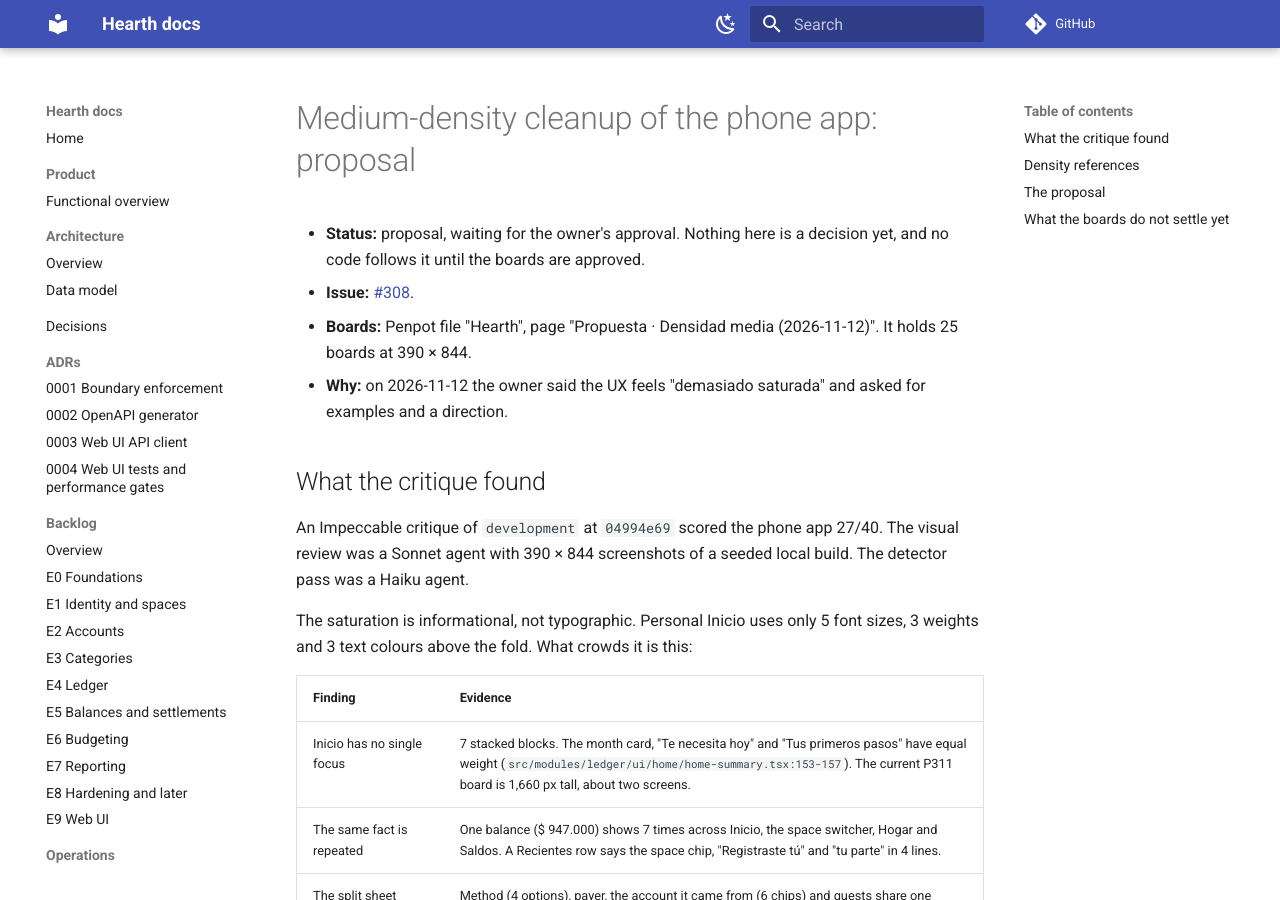
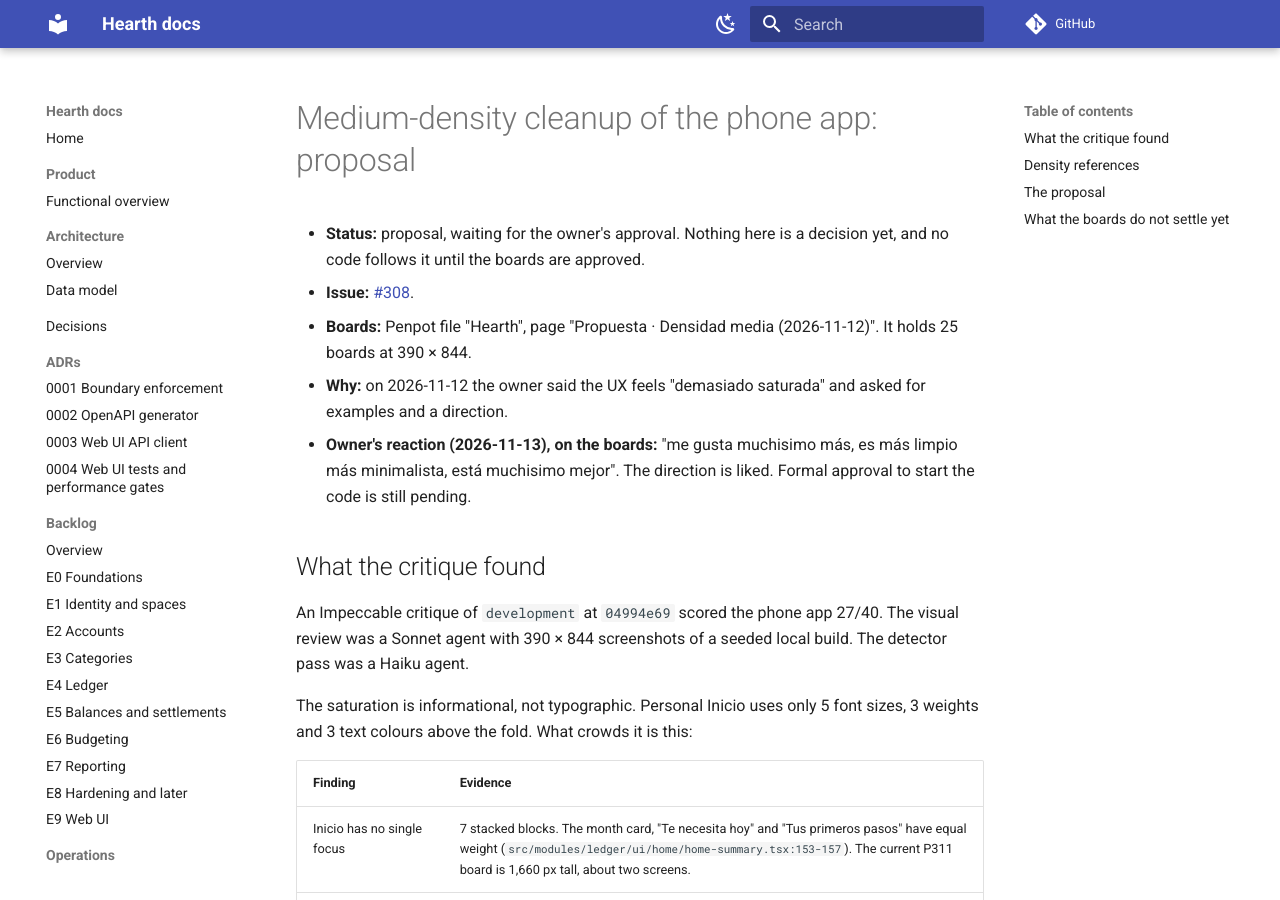
Before and after one commit to Facabore/Hearth, an MkDocs documentation site: the page built from docs/design/2026-11-12-medium-density-proposal.md, in a window 1280 px wide and 900 px high. Built offline with MkDocs 1.6.1 and Material for MkDocs 9.7.7, drawn with Linux system fonts in a browser that asks for light colours; comment, search, counter and statistics services are not loaded.

Commit message:
docs(design): record the owner's reaction to the medium-density boards (Refs #308)

```diff
--- a/docs/design/2026-11-12-medium-density-proposal.md
+++ b/docs/design/2026-11-12-medium-density-proposal.md
@@ -4,6 +4,7 @@
 - **Issue:** [#308](https://github.com/Facabore/Hearth/issues/308).
 - **Boards:** Penpot file "Hearth", page "Propuesta · Densidad media (2026-11-12)". It holds 25 boards at 390 × 844.
 - **Why:** on 2026-11-12 the owner said the UX feels "demasiado saturada" and asked for examples and a direction.
+- **Owner's reaction (2026-11-13), on the boards:** "me gusta muchisimo más, es más limpio más minimalista, está muchisimo mejor". The direction is liked. Formal approval to start the code is still pending.
 
 ## What the critique found
 
```
